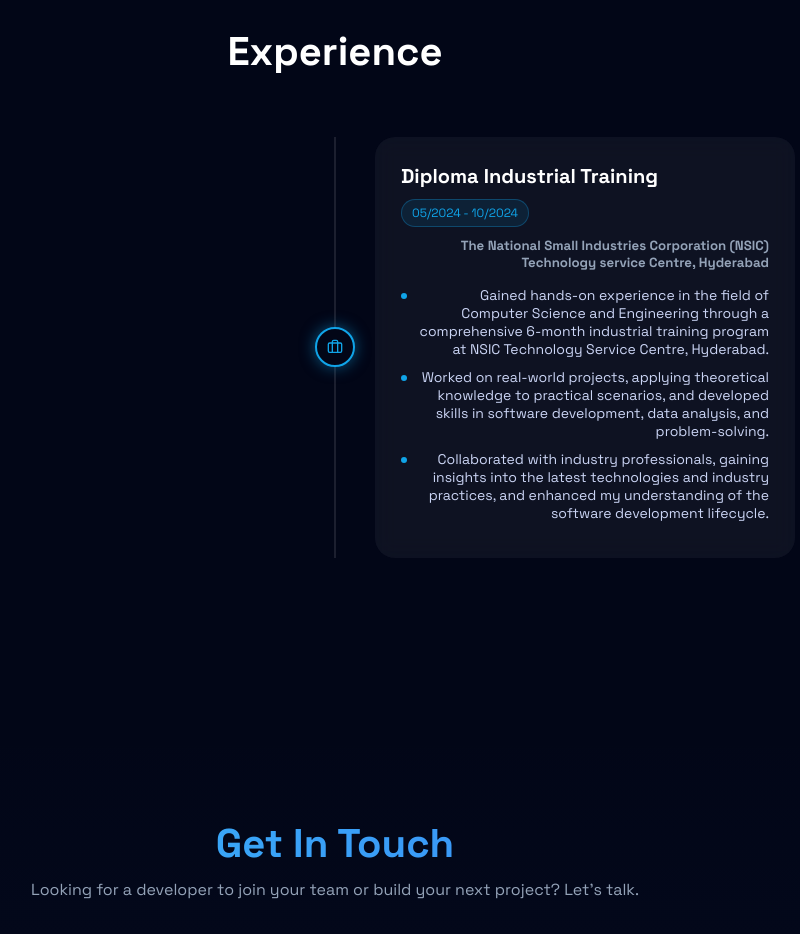
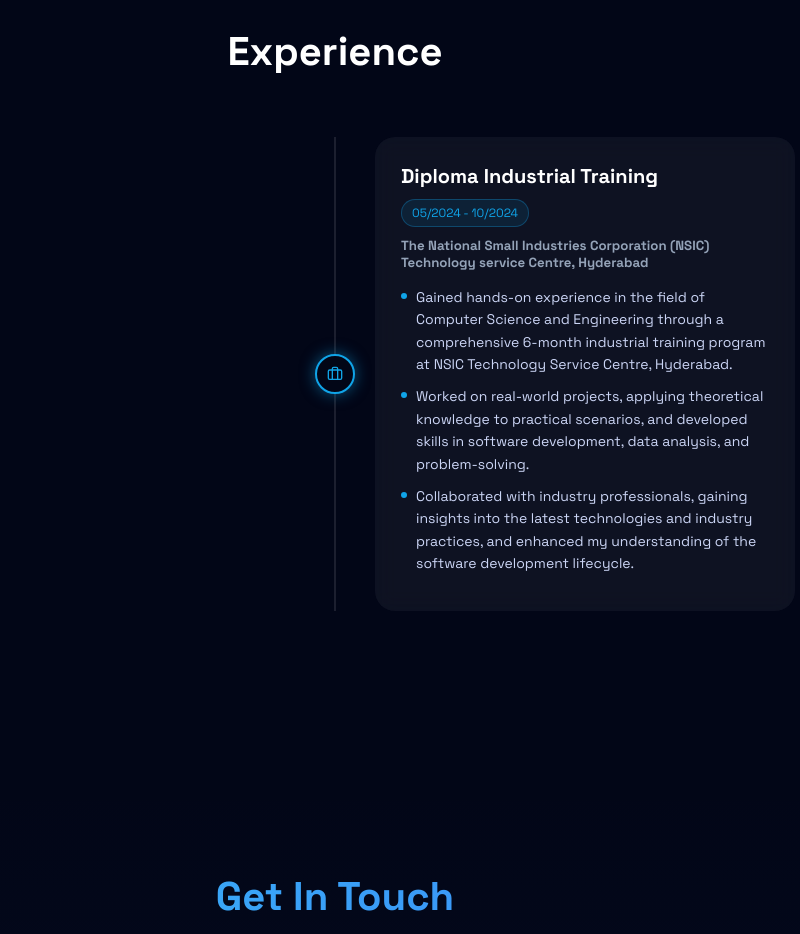
Before and after one commit to Hemanth509h/Portfolio, a React (Vite) app: page / in a window 1280 px wide. Shown: the part 3580-4514 px from the top of the page, without its empty margins (305-1105 px from the left). Built offline with nearby package versions, Linux system fonts and the light colour scheme.

Commit message:
font left

```diff
--- a/src/components/section/css/Experience.css
+++ b/src/components/section/css/Experience.css
@@ -144,6 +144,28 @@
   background: #10a4e8;
   border-radius: 50%;
 }
+/* FIX TEXT ALIGNMENT */
+.timeline-content {
+  text-align: left;
+}
+
+.timeline-item.reverse .timeline-content {
+  text-align: right;
+}
+
+/* FIX CARD CONTENT ALWAYS LEFT INSIDE */
+.card {
+  text-align: left;
+}
+
+/* OPTIONAL: Better spacing for list */
+.card ul {
+  margin-top: 10px;
+}
+
+.card li {
+  line-height: 1.6;
+}
 
 /* RESPONSIVE */
 @media (max-width: 768px) {
```
